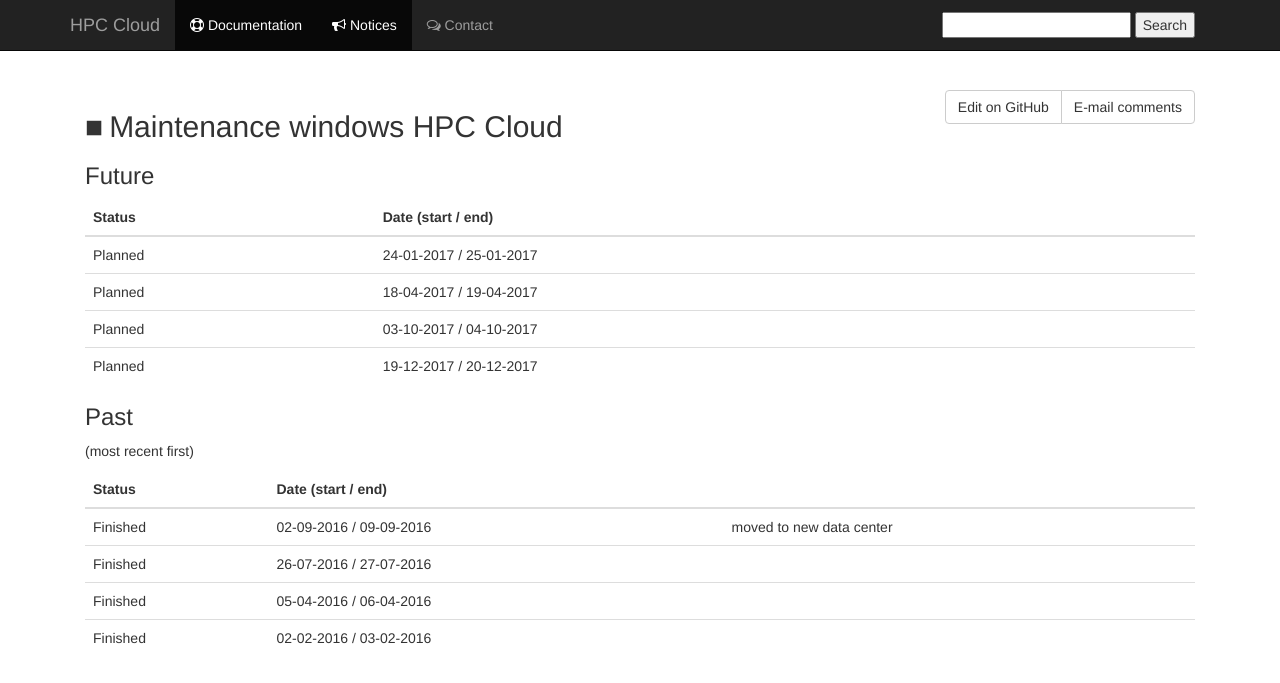
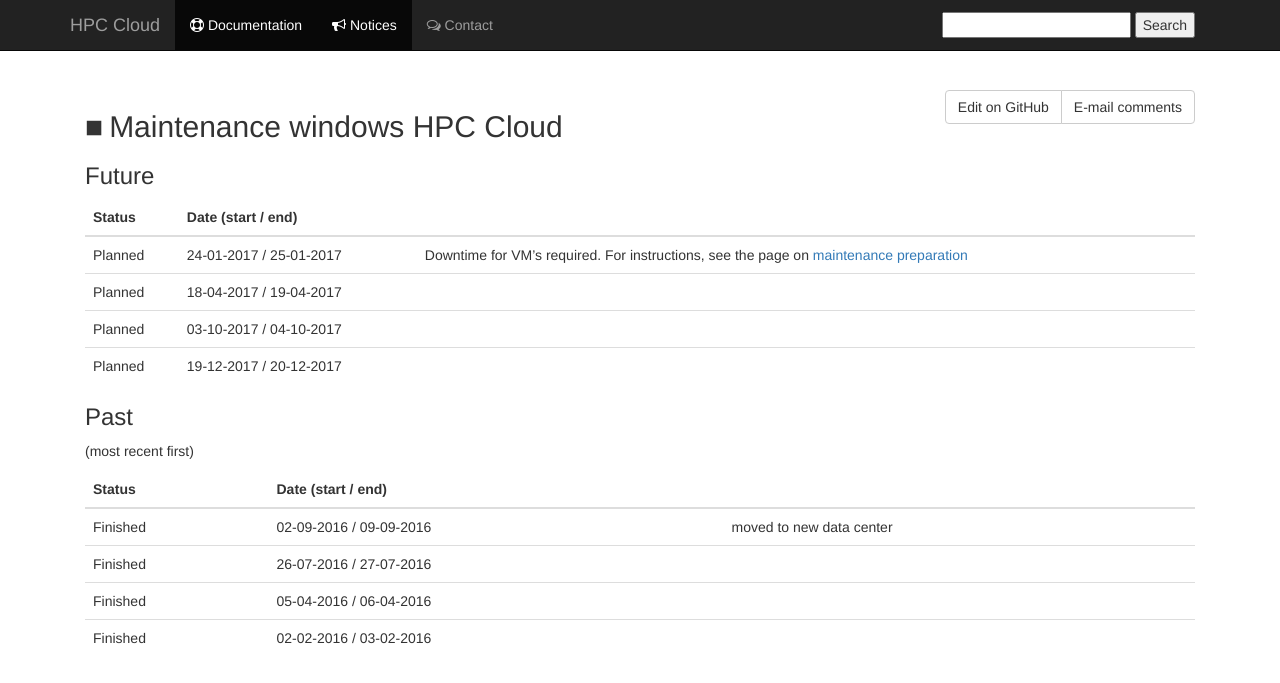
Before and after one commit to sara-nl/clouddocs, a Jekyll site: the page built from maintenance.markdown, in a window 1280 px wide. Shown: the top 683 px of the page. Built offline with Jekyll 4.4.1, drawn with Linux system fonts in a browser that asks for light colours; nearby versions of some CDN libraries; our own code applies the rules of GitHub Pages for plain Markdown files.

Commit message:
Maintenance calendar shows instructions for 24 Jan

```diff
--- a/maintenance.markdown
+++ b/maintenance.markdown
@@ -8,7 +8,7 @@
 
 |   Status    |   Date (start / end)        |   |
 |:------------|:----------------------------|:--|
-|   Planned   |   24-01-2017 / 25-01-2017   |   |
+|   Planned   |   24-01-2017 / 25-01-2017   | Downtime for VM's required. For instructions, see the page on [maintenance preparation](notices/maintenance_preparation_down)  |
 |   Planned   |   18-04-2017 / 19-04-2017   |   |
 |   Planned   |   03-10-2017 / 04-10-2017   |   |
 |   Planned   |   19-12-2017 / 20-12-2017   |   |
```
